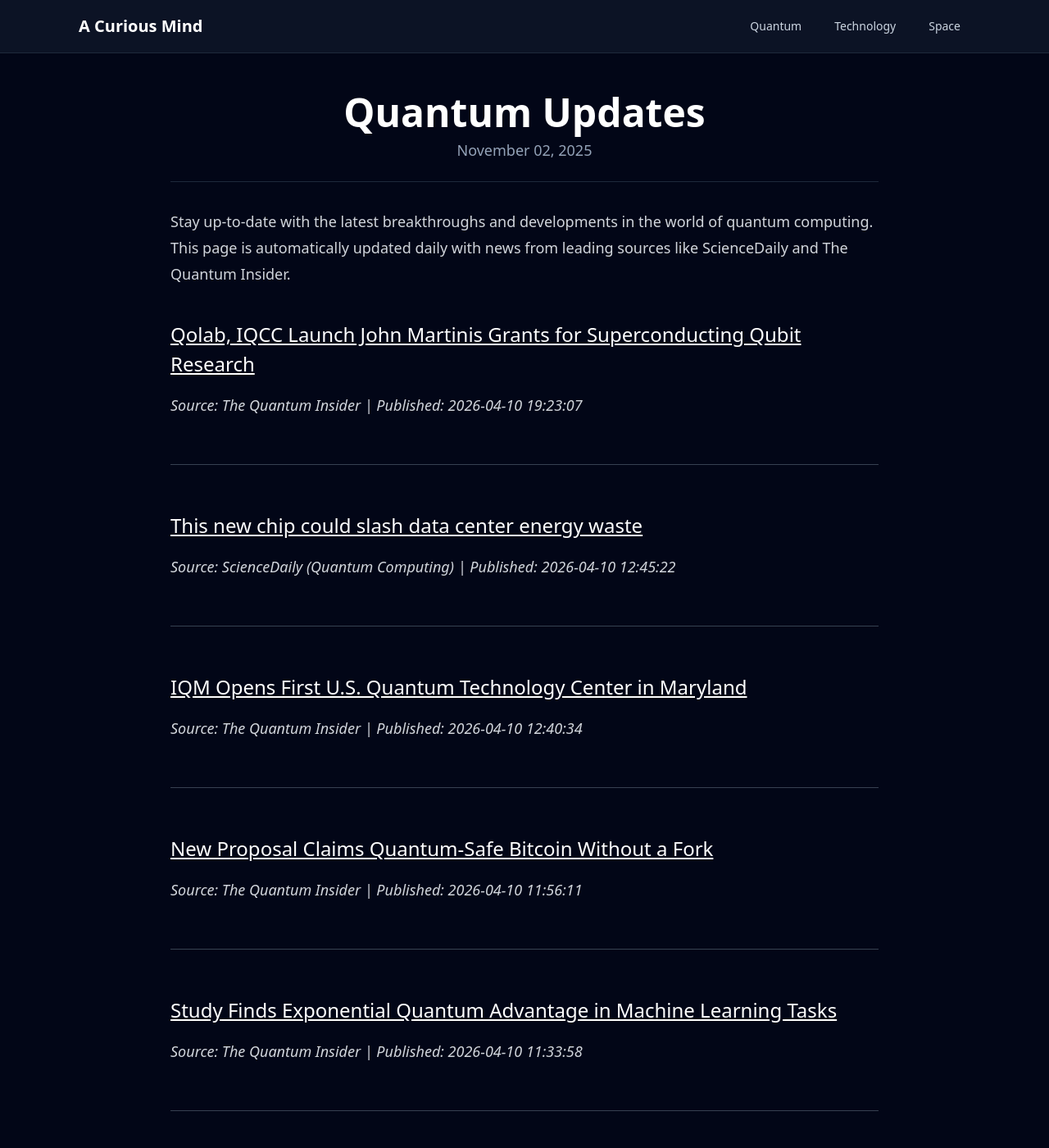
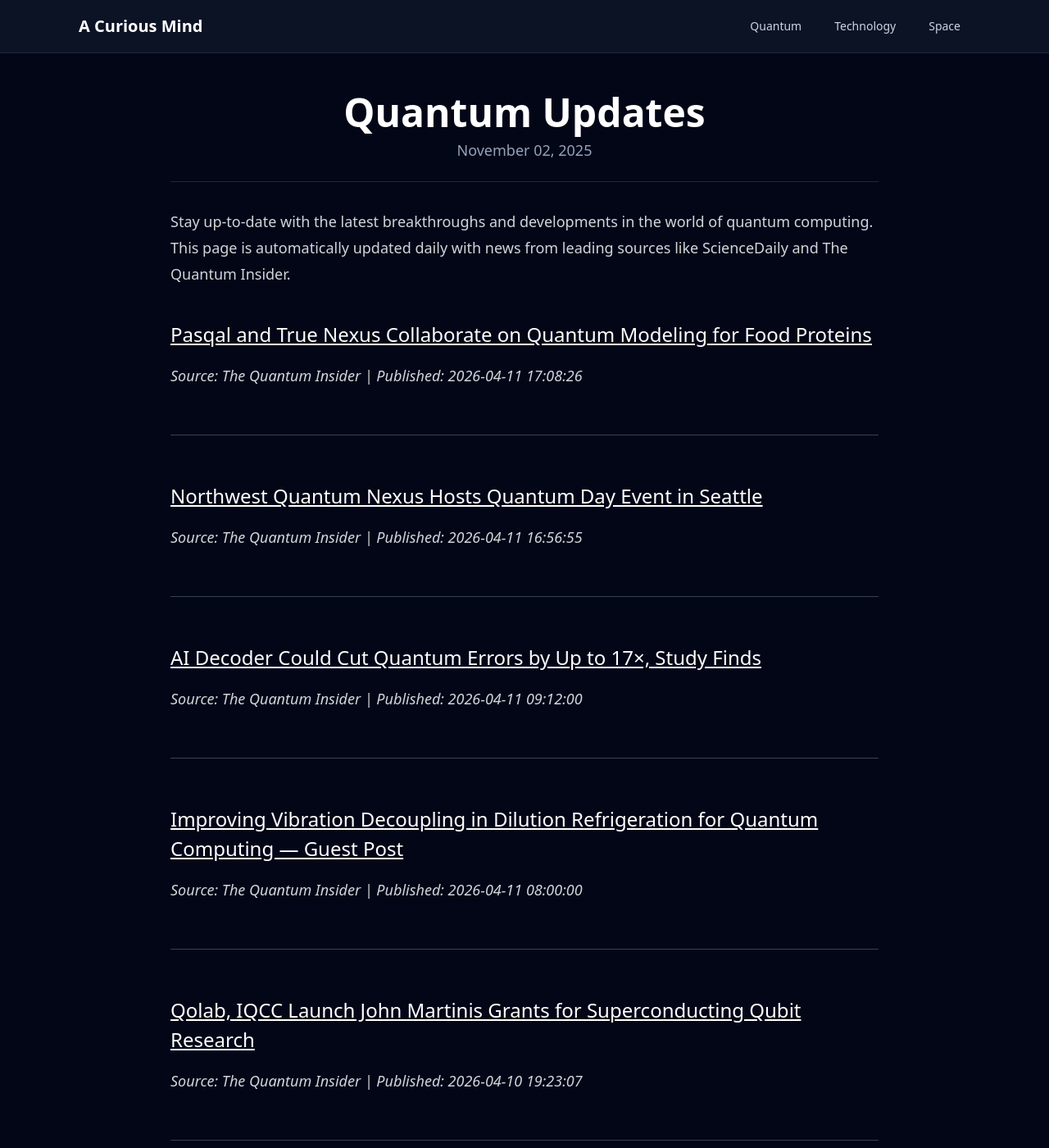
Before and after one commit to onehl7/onehl7.github.io, a Jekyll site: the page built from _posts/2025-11-02-quantum-updates.md, in a window 1280 px wide and 1400 px high. Shown: the whole window at 82% size. Built offline with Jekyll 4.4.1, drawn with Linux system fonts in a browser that asks for light colours; nearby versions of some CDN libraries; some of the changed text lies outside the part shown.

Commit message:
Update quantum news data

```diff
--- a/_data/quantum_news.json
+++ b/_data/quantum_news.json
@@ -1,4 +1,28 @@
 [
+  {
+    "source": "The Quantum Insider",
+    "title": "Pasqal and True Nexus Collaborate on Quantum Modeling for Food Proteins",
+    "link": "https://thequantuminsider.com/2026/04/11/pasqal-true-nexus-quantum-protein-design/",
+    "published": "2026-04-11 17:08:26"
+  },
+  {
+    "source": "The Quantum Insider",
+    "title": "Northwest Quantum Nexus Hosts Quantum Day Event in Seattle",
+    "link": "https://thequantuminsider.com/2026/04/11/northwest-quantum-nexus-world-quantum-day-seattle/",
+    "published": "2026-04-11 16:56:55"
+  },
+  {
+    "source": "The Quantum Insider",
+    "title": "AI Decoder Could Cut Quantum Errors by Up to 17\u00d7, Study Finds",
+    "link": "https://thequantuminsider.com/2026/04/11/ai-decoder-could-cut-quantum-errors-by-up-to-17x-study-finds/",
+    "published": "2026-04-11 09:12:00"
+  },
+  {
+    "source": "The Quantum Insider",
+    "title": "Improving\u00a0Vibration Decoupling in Dilution Refrigeration for Quantum Computing \u2014 Guest Post",
+    "link": "https://thequantuminsider.com/2026/04/11/reducing-vibrations-quantum-refrigeration/",
+    "published": "2026-04-11 08:00:00"
+  },
   {
     "source": "The Quantum Insider",
     "title": "Qolab, IQCC Launch John Martinis Grants for Superconducting Qubit Research",
@@ -10,30 +34,6 @@
     "title": "This new chip could slash data center energy waste",
     "link": "https://www.sciencedaily.com/releases/2026/04/260409101103.htm",
     "published": "2026-04-10 12:45:22"
-  },
-  {
-    "source": "The Quantum Insider",
-    "title": "IQM Opens First U.S. Quantum Technology Center in Maryland",
-    "link": "https://thequantuminsider.com/2026/04/10/iqm-us-quantum-center-maryland/",
-    "published": "2026-04-10 12:40:34"
-  },
-  {
-    "source": "The Quantum Insider",
-    "title": "New Proposal Claims Quantum-Safe Bitcoin Without a Fork",
-    "link": "https://thequantuminsider.com/2026/04/10/quantum-safe-bitcoin-fork/",
-    "published": "2026-04-10 11:56:11"
-  },
-  {
-    "source": "The Quantum Insider",
-    "title": "Study Finds Exponential Quantum Advantage in Machine Learning Tasks",
-    "link": "https://thequantuminsider.com/2026/04/10/study-finds-exponential-quantum-advantage-in-machine-learning-tasks/",
-    "published": "2026-04-10 11:33:58"
-  },
-  {
-    "source": "The Quantum Insider",
-    "title": "Overview of 15+ Key Quantum Sensing Companies \u2013 2026",
-    "link": "https://thequantuminsider.com/2026/04/10/overview-15-plus-key-quantum-companies-2026/",
-    "published": "2026-04-10 08:05:08"
   },
   {
     "source": "ScienceDaily (Quantum Computing)",
```
